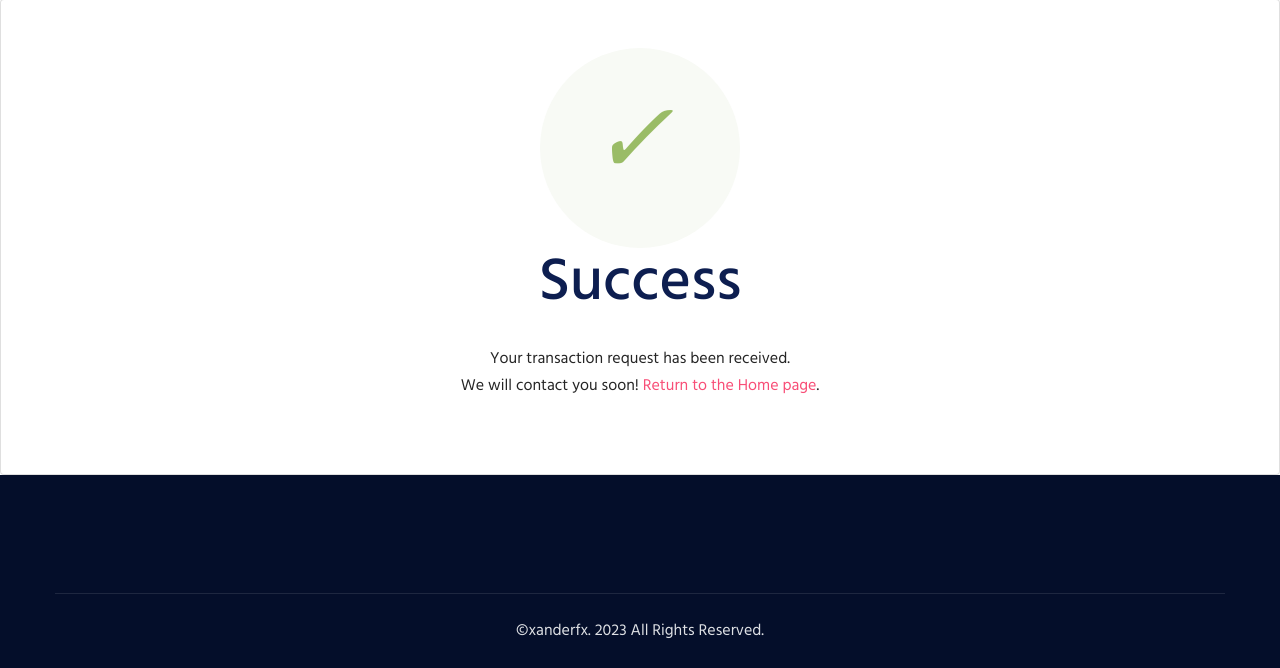
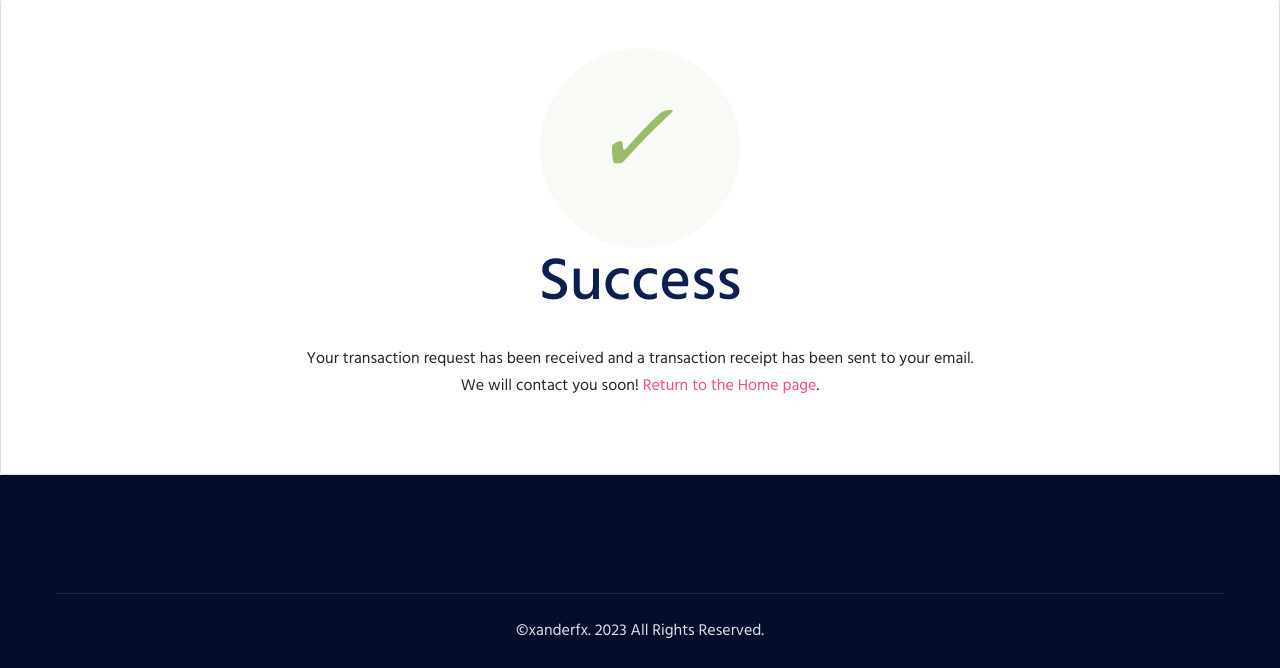
Before and after one commit to roronoazor/SendCrypto, a Django app: page /transaction_success/ in a window 1280 px wide. Shown: the part 131-799 px from the top of the page. Run offline with Django 4.2, Linux system fonts and the light colour scheme; some libraries are stand-ins or nearby versions.

Commit message:
updated the transaction success page

```diff
--- a/core/templates/transaction_success.html
+++ b/core/templates/transaction_success.html
@@ -27,7 +27,8 @@
         </div>
         <h1>Success</h1>
         <p>
-          Your transaction request has been received.<br />
+          Your transaction request has been received and a transaction receipt
+          has been sent to your email.<br />
           We will contact you soon!
           <a href="{%  url 'home' %}">Return to the Home page</a>.
         </p>
```
